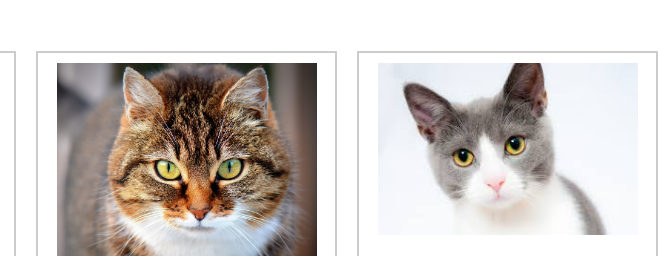
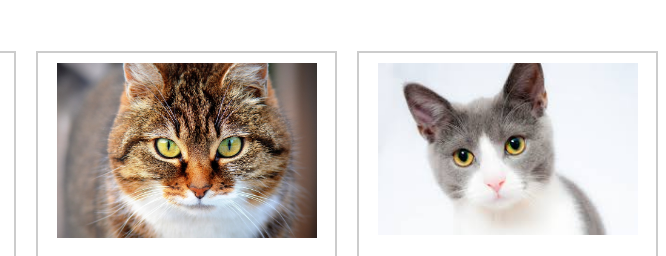
Before and after one commit to valerielwilliams/weekone_williams, a plain HTML site: page index.html in a window 1280 px wide. Shown: the part 231-487 px from the top of the page, 614-1280 px from the left. Drawn offline with Linux system fonts and the light colour scheme.

Commit message:
add object-fit property to cat-3.jpg for sizing

```diff
--- a/index.html
+++ b/index.html
@@ -57,7 +57,7 @@
 
       <div class="card">
         <div class="card_image">
-          <img src="img/cat-3.jpg" alt="cat_3" title="Cat 3" width="260">
+          <img src="img/cat-3.jpg" class="cat_3" alt="cat_3" title="Cat 3" width="260">
         </div>
         <div class="card_content">
           <h2>Heading</h2>
--- a/styles.css
+++ b/styles.css
@@ -63,6 +63,11 @@ li {
     max-width: 100%;
 }
 
+.cat_3 {
+    height: 175px;
+    object-fit: cover;
+}
+
 .card:last-child {
   margin-right: 0;
 }
```
